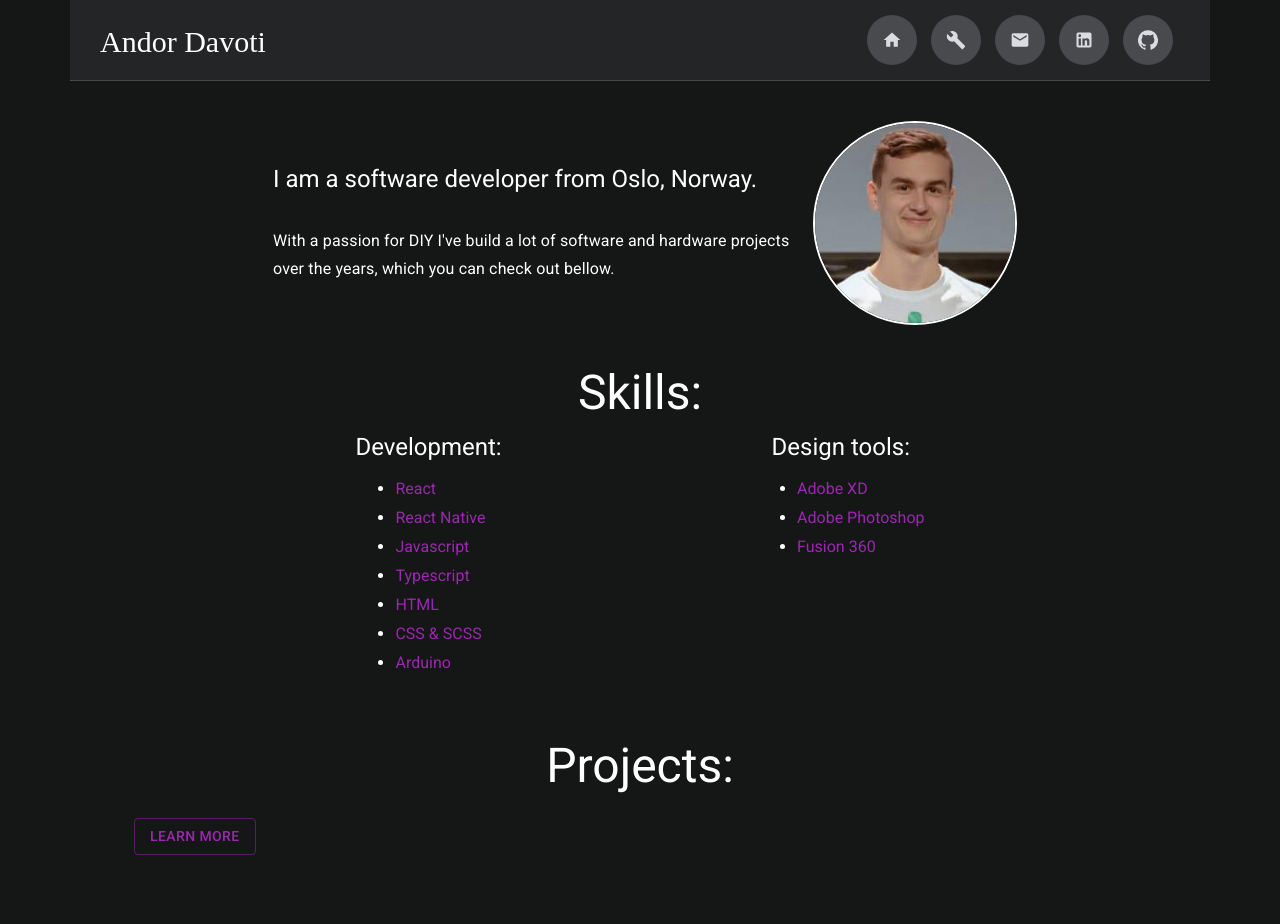
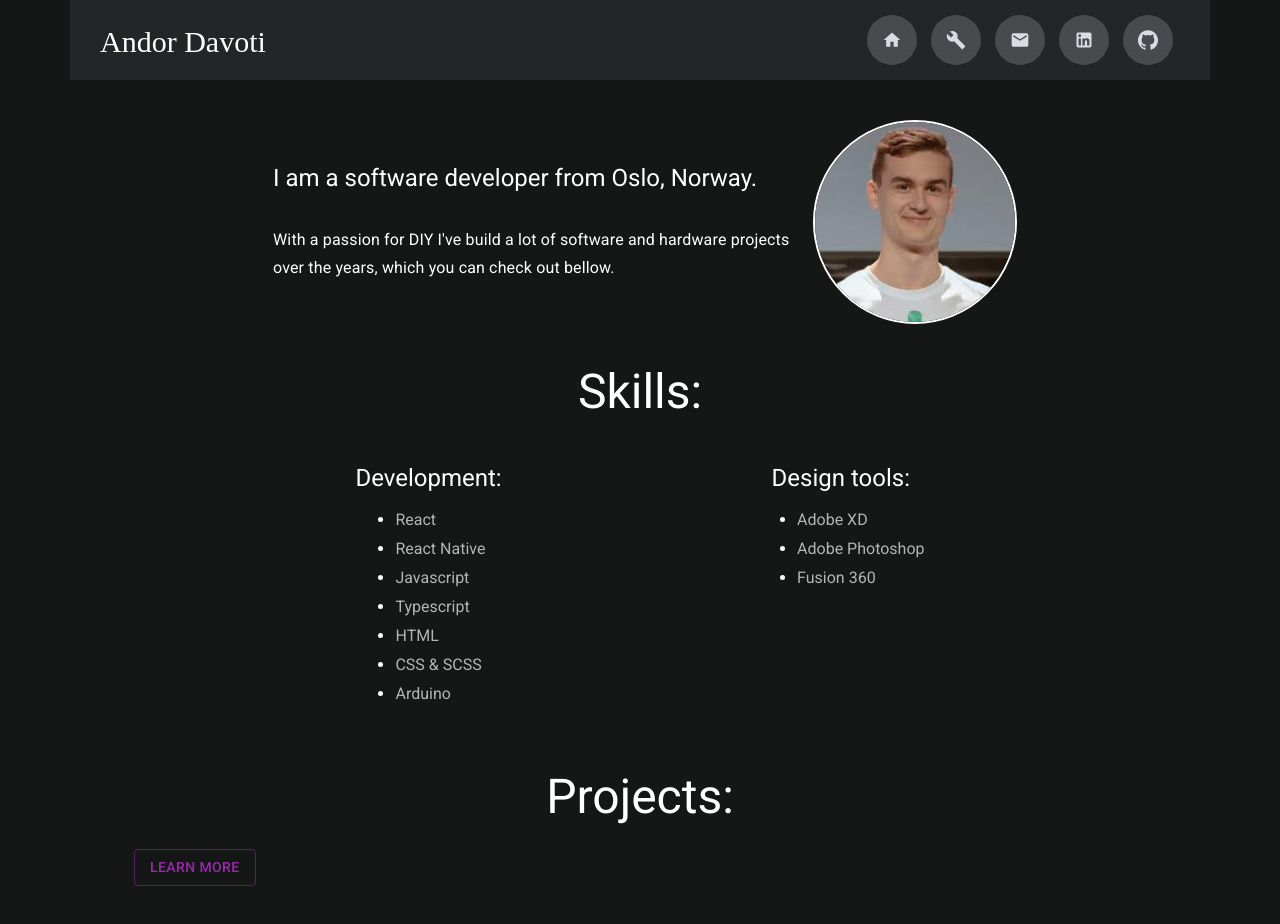
Before and after one commit to andordavoti/personal-website, a React (Create React App) app: page / in a window 1280 px wide. Shown: the top 924 px of the page. Built offline with nearby package versions, Linux system fonts and the light colour scheme; a web font is replaced by a local one.

Commit message:
more styling

```diff
--- a/src/components/Header/Navbar/Navbar.styles.scss
+++ b/src/components/Header/Navbar/Navbar.styles.scss
@@ -2,7 +2,6 @@
     height: var(--nav-size);
     background-color: var(--bg);
     padding: 0 30px;
-  border-bottom: var(--border);
 
     .nav {
         max-width: 100%;
--- a/src/components/Skills/skills.component.tsx
+++ b/src/components/Skills/skills.component.tsx
@@ -2,7 +2,7 @@ import React from 'react';
 import { SkillsWrapper, SkillsList, SkillsListsWrapper, SkillsListWrapper, SkillListItem } from './skills.styles';
 
 import Typography from '@material-ui/core/Typography';
-
+import Box from '@material-ui/core/Box';
 import Link from '@material-ui/core/Link';
 
 const Skills = () => {
@@ -12,6 +12,8 @@ const Skills = () => {
                 Skills:
             </Typography>
 
+            <Box m="1rem" />
+
             <SkillsListsWrapper>
                 <SkillsListWrapper>
                     <Typography color="textPrimary" align="center" variant="h5">
@@ -19,17 +21,28 @@ const Skills = () => {
                     </Typography>
                     <SkillsList>
                         <SkillListItem>
-                            <Link rel="noopener noreferrer" target="_blank" href="https://reactjs.org/">
+                            <Link
+                                color="textSecondary"
+                                rel="noopener noreferrer"
+                                target="_blank"
+                                href="https://reactjs.org/"
+                            >
                                 React
                             </Link>
                         </SkillListItem>
                         <SkillListItem>
-                            <Link rel="noopener noreferrer" target="_blank" href="https://reactnative.dev/">
+                            <Link
+                                color="textSecondary"
+                                rel="noopener noreferrer"
+                                target="_blank"
+                                href="https://reactnative.dev/"
+                            >
                                 React Native
                             </Link>
                         </SkillListItem>
                         <SkillListItem>
                             <Link
+                                color="textSecondary"
                                 rel="noopener noreferrer"
                                 target="_blank"
                                 href="https://developer.mozilla.org/en-US/docs/Web/JavaScript"
@@ -38,22 +51,42 @@ const Skills = () => {
                             </Link>
                         </SkillListItem>
                         <SkillListItem>
-                            <Link rel="noopener noreferrer" target="_blank" href="https://www.typescriptlang.org/">
+                            <Link
+                                color="textSecondary"
+                                rel="noopener noreferrer"
+                                target="_blank"
+                                href="https://www.typescriptlang.org/"
+                            >
                                 Typescript
                             </Link>
                         </SkillListItem>
                         <SkillListItem>
-                            <Link rel="noopener noreferrer" target="_blank" href="https://www.w3.org/html/">
+                            <Link
+                                color="textSecondary"
+                                rel="noopener noreferrer"
+                                target="_blank"
+                                href="https://www.w3.org/html/"
+                            >
                                 HTML
                             </Link>
                         </SkillListItem>
                         <SkillListItem>
-                            <Link rel="noopener noreferrer" target="_blank" href="https://sass-lang.com/">
+                            <Link
+                                color="textSecondary"
+                                rel="noopener noreferrer"
+                                target="_blank"
+                                href="https://sass-lang.com/"
+                            >
                                 CSS &amp; SCSS
                             </Link>
                         </SkillListItem>
                         <SkillListItem>
-                            <Link rel="noopener noreferrer" target="_blank" href="https://www.arduino.cc/">
+                            <Link
+                                color="textSecondary"
+                                rel="noopener noreferrer"
+                                target="_blank"
+                                href="https://www.arduino.cc/"
+                            >
                                 Arduino
                             </Link>
                         </SkillListItem>
@@ -67,6 +100,7 @@ const Skills = () => {
                     <SkillsList>
                         <SkillListItem>
                             <Link
+                                color="textSecondary"
                                 rel="noopener noreferrer"
                                 target="_blank"
                                 href="https://www.adobe.com/products/xd.html"
@@ -76,6 +110,7 @@ const Skills = () => {
                         </SkillListItem>
                         <SkillListItem>
                             <Link
+                                color="textSecondary"
                                 rel="noopener noreferrer"
                                 target="_blank"
                                 href="https://www.adobe.com/products/photoshop.html"
@@ -85,6 +120,7 @@ const Skills = () => {
                         </SkillListItem>
                         <SkillListItem>
                             <Link
+                                color="textSecondary"
                                 rel="noopener noreferrer"
                                 target="_blank"
                                 href="https://www.autodesk.com/products/fusion-360/overview"
--- a/src/components/TopIntro/top-intro.styles.tsx
+++ b/src/components/TopIntro/top-intro.styles.tsx
@@ -29,6 +29,6 @@ export const ProfileImg = styled.img`
     border: 2px solid white;
 
     @media ${breakpoints.s} {
-        margin-top: 2rem;
+        margin: 2rem;
     }
 `;
--- a/src/lib/theme.ts
+++ b/src/lib/theme.ts
@@ -12,6 +12,7 @@ const theme = createMuiTheme({
         },
         text: {
             primary: '#ffffff',
+            secondary: '#b5b5b5',
         },
     },
 });
```
Lines whose indentation alone changed are shown as unchanged.
